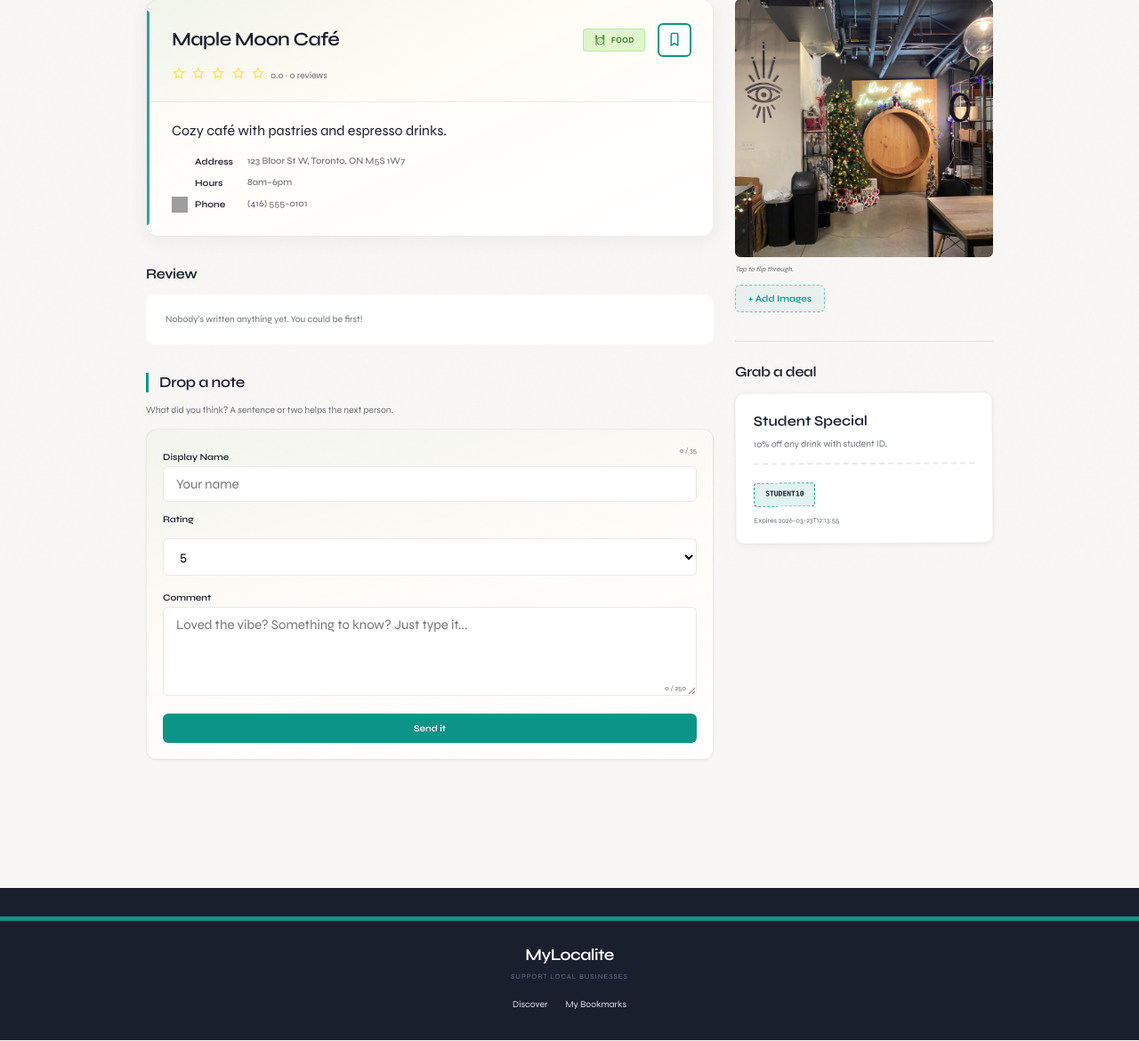
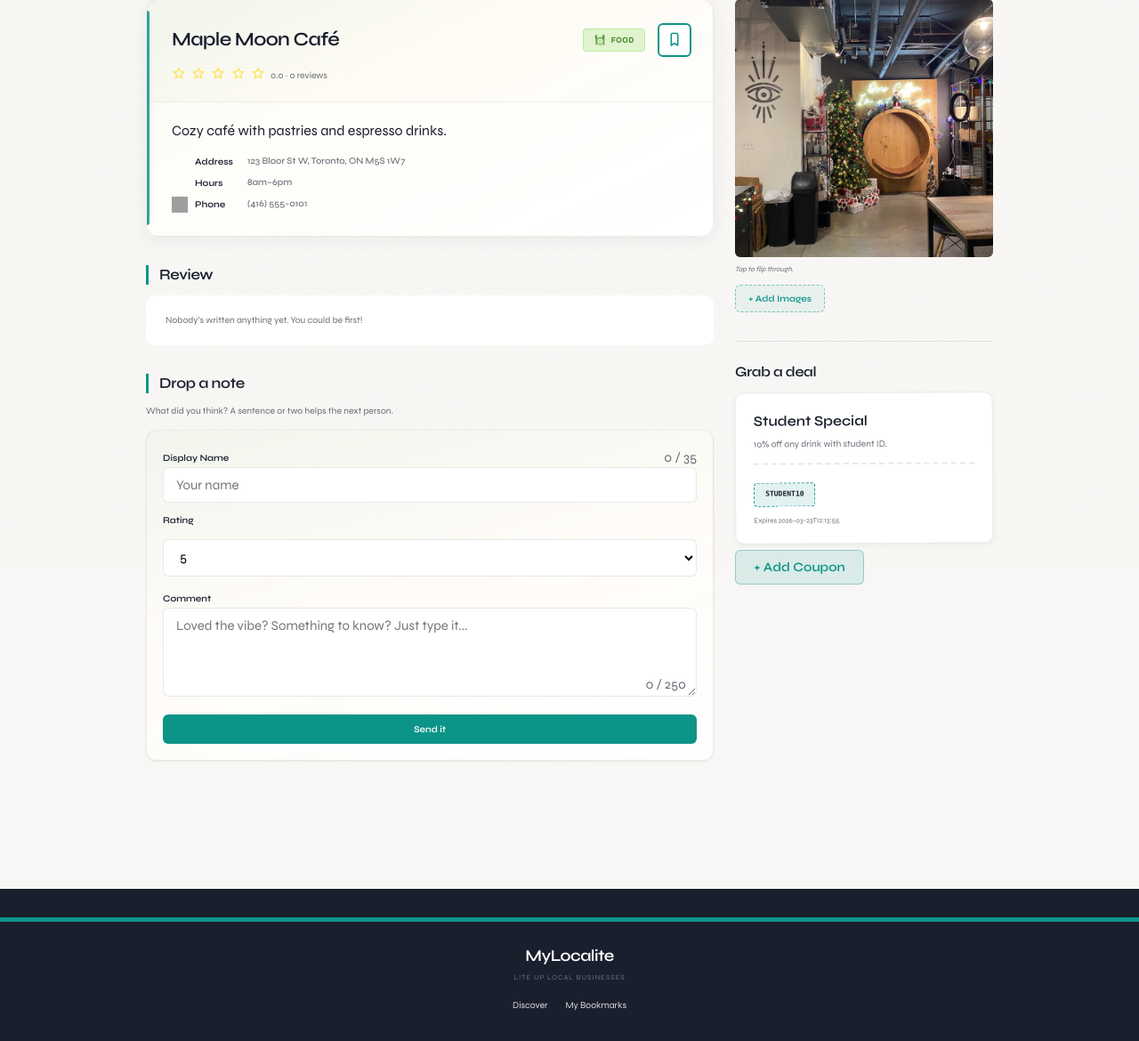
Before and after one commit to sherrychen29/mylocalite, a Flask app: page /business/1 in a window 1280 px wide. Shown: the part 162-1332 px from the top of the page at 89% size. Run offline with Flask 3, Linux system fonts and the light colour scheme; data comes from the database, SQL or seed files in the repository; both versions use the stored data as it was after the commit; grey boxes are pictures that could not be loaded.

Commit message:
Updated sizings

```diff
--- a/app.py
+++ b/app.py
@@ -67,6 +67,10 @@ def db_init():
         created_at TEXT
     )
     """)
+    # Index for fast is_bookmarked / toggle_bookmark lookups (avoids O(n^2) on discover)
+    cursor.execute(
+        "CREATE INDEX IF NOT EXISTS idx_bookmark_owner_business ON bookmark (username, business_id)"
+    )
 
     # Table: deals (business_id, title, description, coupon_code, expires_at, is_active)
     cursor.execute("""
@@ -81,7 +85,7 @@ def db_init():
     )
     """)
 
-    # Table: verification_attempt (review verification: question, answer_hash, passed, ip)
+    # Table: verification_attempt (review/upload/coupon verification: question, answer_hash, action, ip)
     cursor.execute("""
     CREATE TABLE IF NOT EXISTS verification_attempt (
         id INTEGER PRIMARY KEY AUTOINCREMENT,
@@ -91,9 +95,14 @@ def db_init():
         answer_hash TEXT,
         passed INTEGER,
         created_at TEXT,
-        ip TEXT
+        ip TEXT,
+        action TEXT
     )
     """)
+    try:
+        cursor.execute("ALTER TABLE verification_attempt ADD COLUMN action TEXT")
+    except sqlite3.OperationalError:
+        pass  # column already exists
 
     # Table: business_photo (business_id, filename, created_at)
     cursor.execute("""
@@ -526,12 +535,23 @@ def _allowed_image(filename):
 MAX_UPLOAD_PHOTOS_PER_REQUEST = 5
 
 
-# Upload photos for a business; save to static/uploads and insert into business_photo
+# Upload photos for a business; requires prior math verification
+VERIFIED_UPLOAD_EXPIRE_SECONDS = 120
+
 @app.route("/business/<int:business_id>/upload_photo", methods=["POST"])
 def upload_business_photo(business_id):
     business = fetch_business_by_id(business_id)
     if business is None:
         return "Business not found", 404
+    verified = session.get("verified_upload") == business_id
+    ts = session.get("verified_upload_ts", 0)
+    if not verified or (int(datetime.now().timestamp()) - ts) > VERIFIED_UPLOAD_EXPIRE_SECONDS:
+        session.pop("verified_upload", None)
+        session.pop("verified_upload_ts", None)
+        return "Please complete verification first (answer the math question).", 403
+    session.pop("verified_upload", None)
+    session.pop("verified_upload_ts", None)
+    session.modified = True
     files = request.files.getlist("image") or request.files.getlist("photo")
     files = [f for f in files if f and f.filename and f.filename.strip()]
     if not files:
@@ -552,6 +572,42 @@ def upload_business_photo(business_id):
             "INSERT INTO business_photo (business_id, filename, created_at) VALUES (?, ?, ?)",
             (business_id, safe_name, now),
         )
+    conn.commit()
+    conn.close()
+    return redirect(url_for("business_detail", business_id=business_id))
+
+
+# Add coupon/deal for a business; requires prior math verification
+VERIFIED_COUPON_EXPIRE_SECONDS = 120
+
+@app.route("/business/<int:business_id>/add_coupon", methods=["POST"])
+def add_coupon(business_id):
+    business = fetch_business_by_id(business_id)
+    if business is None:
+        return "Business not found", 404
+    verified = session.get("verified_coupon") == business_id
+    ts = session.get("verified_coupon_ts", 0)
+    if not verified or (int(datetime.now().timestamp()) - ts) > VERIFIED_COUPON_EXPIRE_SECONDS:
+        session.pop("verified_coupon", None)
+        session.pop("verified_coupon_ts", None)
+        return "Please complete verification first (answer the math question).", 403
+    session.pop("verified_coupon", None)
+    session.pop("verified_coupon_ts", None)
+    session.modified = True
+    title = request.form.get("title", "").strip()
+    description = request.form.get("description", "").strip()
+    coupon_code = request.form.get("coupon_code", "").strip()
+    expires_at = request.form.get("expires_at", "").strip()
+    if not title or not coupon_code:
+        return "Title and coupon code are required.", 400
+    if not expires_at:
+        expires_at = (datetime.now() + timedelta(days=30)).strftime("%Y-%m-%d")
+    conn = get_conn()
+    cur = conn.cursor()
+    cur.execute("""
+        INSERT INTO deal (business_id, title, description, coupon_code, expires_at, is_active)
+        VALUES (?, ?, ?, ?, ?, 1)
+    """, (business_id, title, description, coupon_code, expires_at))
     conn.commit()
     conn.close()
     return redirect(url_for("business_detail", business_id=business_id))
@@ -622,89 +678,87 @@ def bookmarks_page():
     )
 
 
-# Review: validate input, rate-limit, generate math question, store attempt and draft in session
+# Review/upload/coupon: validate input, rate-limit, generate math question, store attempt (and review draft if action=review)
 @app.route("/review/start_verification", methods=["POST"])
 def start_verification():
     data = request.get_json(silent=True) or {}
+    action = str(data.get("action", "review")).strip().lower() or "review"
+    if action not in ("review", "upload", "coupon"):
+        action = "review"
     business_id = str(data.get("business_id", "")).strip()
     username = str(data.get("username", "")).strip()
     rating = str(data.get("rating", "")).strip()
     comment = str(data.get("comment", "")).strip()
 
-    # Validate business_id, username, comment length, rating 1-5
     if not business_id.isdigit():
         return jsonify({"ok": False, "error": "Invalid business id."}), 400
-
-    if username == "":
-        return jsonify({"ok": False, "error": "Display name cannot be empty."}), 400
-    if len(username) > MAX_USERNAME_LEN:
-        return jsonify({"ok": False, "error": f"Display name too long (max {MAX_USERNAME_LEN} chars)."}), 400
-
-    if comment == "":
-        return jsonify({"ok": False, "error": "Comment cannot be empty."}), 400
-    if len(comment) > MAX_COMMENT_LEN:
-        return jsonify({"ok": False, "error": f"Comment too long (max {MAX_COMMENT_LEN} chars)."}), 400
-
-    try:
-        rating_int = int(rating)
-        if rating_int < 1 or rating_int > 5:
-            return jsonify({"ok": False, "error": "Rating must be 1–5."}), 400
-    except:
-        return jsonify({"ok": False, "error": "Invalid rating."}), 400
-
     business_id_int = int(business_id)
 
-    # Rate limit: block if user submitted a review recently
+    if action == "review":
+        if username == "":
+            return jsonify({"ok": False, "error": "Display name cannot be empty."}), 400
+        if len(username) > MAX_USERNAME_LEN:
+            return jsonify({"ok": False, "error": f"Display name too long (max {MAX_USERNAME_LEN} chars)."}), 400
+        if comment == "":
+            return jsonify({"ok": False, "error": "Comment cannot be empty."}), 400
+        if len(comment) > MAX_COMMENT_LEN:
+            return jsonify({"ok": False, "error": f"Comment too long (max {MAX_COMMENT_LEN} chars)."}), 400
+        try:
+            rating_int = int(rating)
+            if rating_int < 1 or rating_int > 5:
+                return jsonify({"ok": False, "error": "Rating must be 1–5."}), 400
+        except Exception:
+            return jsonify({"ok": False, "error": "Invalid rating."}), 400
+    else:
+        username = ""
+        rating_int = 0
+
+    # Rate limit
     now_ts = int(datetime.now().timestamp())
     last_ts = int(session.get("last_review_ts", 0))
-
     if last_ts and (now_ts - last_ts) < RATE_LIMIT_SECONDS:
         wait = RATE_LIMIT_SECONDS - (now_ts - last_ts)
         return jsonify({
             "ok": False,
-            "error": f"Rate limit: please wait {wait}s before posting another review.",
+            "error": f"Rate limit: please wait {wait}s before trying again.",
             "tries_left": None
         }), 429
 
     session["last_review_ts"] = now_ts
     session.modified = True
 
-    # Generate simple math question and hash the answer
     a = random.randint(2, 12)
     b = random.randint(2, 12)
     question = f"What is {a} + {b}?"
     answer = str(a + b)
-
     salt = uuid.uuid4().hex
     answer_hash = f"{salt}${_hash_answer(salt, answer)}"
-
     ip = _get_client_ip()
     created_at = datetime.now().isoformat(timespec="seconds")
 
-    # Save verification attempt (passed=0 until user answers correctly)
     conn = get_conn()
     cur = conn.cursor()
     cur.execute("""
-        INSERT INTO verification_attempt (username, business_id, question, answer_hash, passed, created_at, ip)
-        VALUES (?, ?, ?, ?, ?, ?, ?)
-    """, (username, business_id_int, question, answer_hash, 0, created_at, ip))
+        INSERT INTO verification_attempt (username, business_id, question, answer_hash, passed, created_at, ip, action)
+        VALUES (?, ?, ?, ?, ?, ?, ?, ?)
+    """, (username, business_id_int, question, answer_hash, 0, created_at, ip, action))
     attempt_id = cur.lastrowid
     conn.commit()
     conn.close()
 
-    # Store review draft in session keyed by attempt_id
-    session.setdefault("pending_reviews", {})
-    session["pending_reviews"][str(attempt_id)] = {
-        "business_id": business_id_int,
-        "username": username,
-        "rating": rating_int,
-        "comment": comment
-    }
+    if action == "review":
+        session.setdefault("pending_reviews", {})
+        session["pending_reviews"][str(attempt_id)] = {
+            "business_id": business_id_int,
+            "username": username,
+            "rating": rating_int,
+            "comment": comment
+        }
     session.setdefault("verification_tries", {})
     session["verification_tries"][str(attempt_id)] = 0
     session.modified = True
 
-    return jsonify({"ok": True, "attempt_id": attempt_id, "question": question})
+    return jsonify({"ok": True, "attempt_id": attempt_id, "question": question, "action": action})
 
 
 # Review: verify answer; if correct, insert review and redirect to business page
@@ -754,21 +808,36 @@ def submit_review():
             return jsonify({"ok": False, "error": "Too many failed attempts. Please try again.", "tries_left": 0})
         return jsonify({"ok": False, "error": "Incorrect answer. Try again.", "tries_left": tries_left})
 
-    # Correct: mark attempt passed in DB
     conn = get_conn()
     cur = conn.cursor()
     cur.execute("UPDATE verification_attempt SET passed = 1 WHERE id = ?", (int(attempt_id),))
     conn.commit()
     conn.close()
 
-    # Get review draft from session and insert into review table
+    attempt_action = (attempt.get("action") or "review")
+    bid = int(attempt["business_id"])
+
+    if attempt_action == "upload":
+        session["verified_upload"] = bid
+        session["verified_upload_ts"] = int(datetime.now().timestamp())
+        session["verification_tries"].pop(attempt_id, None)
+        session.modified = True
+        return jsonify({"ok": True, "action": "upload"})
+
+    if attempt_action == "coupon":
+        session["verified_coupon"] = bid
+        session["verified_coupon_ts"] = int(datetime.now().timestamp())
+        session["verification_tries"].pop(attempt_id, None)
+        session.modified = True
+        return jsonify({"ok": True, "action": "coupon"})
+
+    # Review: get draft and insert
     draft = session.get("pending_reviews", {}).get(attempt_id)
     if not draft:
         return jsonify({"ok": False, "error": "No pending review found. Please re-submit your review."}), 400
 
     created_at = datetime.now().isoformat(timespec="seconds")
     is_flagged = 0
-
     conn = get_conn()
     cur = conn.cursor()
     cur.execute("""
@@ -778,7 +847,6 @@ def submit_review():
     conn.commit()
     conn.close()
 
-    # Clear draft and try count from session
     session["pending_reviews"].pop(attempt_id, None)
     session["verification_tries"].pop(attempt_id, None)
     session.modified = True
--- a/static/css/styles.css
+++ b/static/css/styles.css
@@ -954,7 +954,7 @@ h3 { font-size: var(--text-lg); margin: 0 0 0.35em; }
   position: absolute;
   top: 0;
   right: 0;
-  font-size: var(--text-xs);
+  font-size: 0.95rem;
   font-weight: var(--weight-light);
   color: var(--muted);
 }
@@ -963,7 +963,7 @@ h3 { font-size: var(--text-lg); margin: 0 0 0.35em; }
   position: absolute;
   bottom: 10px;
   right: 12px;
-  font-size: var(--text-xs);
+  font-size: 0.95rem;
   font-weight: var(--weight-light);
   color: var(--muted);
   pointer-events: none;
@@ -1290,12 +1290,12 @@ h3 { font-size: var(--text-lg); margin: 0 0 0.35em; }
   line-height: 1.3;
 }
 
-.business-section-title--reviews,
 .business-section-title--deals {
   font-size: var(--text-base);
   font-weight: var(--weight-heavy);
 }
 
+.business-section-title--reviews,
 .business-section-title--form {
   padding-left: 12px;
   border-left: 3px solid var(--primary);
@@ -1735,7 +1735,7 @@ h3 { font-size: var(--text-lg); margin: 0 0 0.35em; }
 
 .empty-state h2 {
   margin: 0 0 10px;
-  font-size: var(--text-xl);
+  font-size: 1.125rem;
   font-weight: var(--weight-heavy);
   color: var(--ink);
 }
@@ -1799,7 +1799,7 @@ h3 { font-size: var(--text-lg); margin: 0 0 0.35em; }
 .modal-title,
 .modal h3 {
   margin: 0;
-  font-size: var(--text-xl);
+  font-size: 1.125rem;
   font-weight: var(--weight-heavy);
   letter-spacing: -0.02em;
 }
--- a/templates/base.html
+++ b/templates/base.html
@@ -50,7 +50,7 @@
         <div class="hero-footer-inner">
             <!-- Footer brand -->
             <a href="/" class="hero-footer-wordmark">MyLocalite</a>
-            <p class="hero-footer-tagline">Support local businesses</p>
+            <p class="hero-footer-tagline">Lite up local businesses</p>
             <!-- Footer links -->
             <nav class="hero-footer-nav" aria-label="Footer navigation">
                 <a href="{{ url_for('discover') }}">Discover</a>
--- a/templates/business.html
+++ b/templates/business.html
@@ -133,7 +133,7 @@
                 </div>
                 {% endif %}
             </div>
-            <!-- Deals list -->
+            <!-- Deals list + Add Coupon -->
             <section class="business-section business-section--deals">
                 <h2 class="business-section-title business-section-title--deals">Grab a deal</h2>
                 {% if deals|length == 0 %}
@@ -152,6 +152,7 @@
                     {% endfor %}
                 </ul>
                 {% endif %}
+                <button type="button" class="btn btn-view btn-add-coupon" id="addCouponBtn" style="margin-top: 8px;">+ Add Coupon</button>
             </section>
         </aside>
     </div>
@@ -169,6 +170,30 @@
             <button type="button" class="gallery-nav gallery-next" id="galleryNext" aria-label="Next image">›</button>
         </div>
         <span class="gallery-counter" id="galleryCounter" aria-live="polite"></span>
+    </div>
+</div>
+
+<!-- Add Coupon modal (shown after verification) -->
+<div id="couponModalOverlay" class="modal-overlay" aria-hidden="true">
+    <div class="modal" role="dialog" aria-modal="true" aria-labelledby="couponModalTitle">
+        <div class="modal-header">
+            <h3 id="couponModalTitle" class="modal-title">Add Coupon</h3>
+            <button type="button" class="modal-x" id="closeCouponModal" aria-label="Close">✕</button>
+        </div>
+        <form id="couponForm" method="POST" action="{{ url_for('add_coupon', business_id=business['id']) }}" class="modal-form">
+            <label for="couponTitle">Title *</label>
+            <input id="couponTitle" name="title" class="input" placeholder="e.g. 10% off" required>
+            <label for="couponDesc">Description</label>
+            <input id="couponDesc" name="description" class="input" placeholder="e.g. Valid on dine-in only">
+            <label for="couponCode">Coupon code *</label>
+            <input id="couponCode" name="coupon_code" class="input" placeholder="e.g. SAVE10" required>
+            <label for="couponExpiry">Expires (YYYY-MM-DD)</label>
+            <input id="couponExpiry" name="expires_at" class="input" type="date" placeholder="Optional">
+            <div class="modal-actions">
+                <button type="button" id="cancelCouponBtn" class="btn btn-view">Cancel</button>
+                <button type="submit" class="btn">Add</button>
+            </div>
+        </form>
     </div>
 </div>
 
@@ -202,18 +227,26 @@
         try { return JSON.parse(el.textContent) || []; } catch (e) { return []; }
     })();
 
-    /* Add-image button: trigger file input; on file chosen, submit upload form */
-    (function() {
+    /* Add-image: require verification first, then open file input */
     var addImageBtn = document.getElementById("addImageBtn");
     var imageFileInput = document.getElementById("imageFileInput");
     var uploadImageForm = document.getElementById("uploadImageForm");
+    var businessIdForUpload = "{{ business['id'] }}";
     if (addImageBtn && imageFileInput && uploadImageForm) {
-            addImageBtn.addEventListener("click", function() { imageFileInput.click(); });
+        addImageBtn.addEventListener("click", function() {
+            fetch("/review/start_verification", {
+                method: "POST",
+                headers: { "Content-Type": "application/json" },
+                body: JSON.stringify({ action: "upload", business_id: businessIdForUpload })
+            }).then(function(r) { return r.json(); }).then(function(data) {
+                if (data.ok) openModal(data.question, data.attempt_id);
+                else alert(data.error || "Could not start verification.");
+            }).catch(function() { alert("Network error."); });
+        });
         imageFileInput.addEventListener("change", function() {
             if (imageFileInput.files && imageFileInput.files.length > 0) uploadImageForm.submit();
         });
     }
-    })();
 
     /* Gallery overlay: show image at index, prev/next, close, keyboard */
     (function() {
@@ -346,6 +379,7 @@
 
         const formData = new FormData(reviewForm);
         const payload = {
+            action: "review",
             business_id: formData.get("business_id"),
             username: formData.get("username"),
             rating: formData.get("rating"),
@@ -374,7 +408,7 @@
         }
     });
 
-    /* On verification Submit: POST answer to /review/submit; redirect on success */
+    /* On verification Submit: POST answer; then redirect, open file input, or show coupon form */
     submitBtn.addEventListener("click", async () => {
         errEl.style.display = "none";
         triesEl.style.display = "none";
@@ -404,21 +438,61 @@
             if (!data.ok) {
                 errEl.textContent = data.error || "Verification failed.";
                 errEl.style.display = "block";
-
                 if (typeof data.tries_left !== "undefined") {
-                    triesEl.textContent = `Tries left: ${data.tries_left}`;
+                    triesEl.textContent = "Tries left: " + data.tries_left;
                     triesEl.style.display = "block";
+                }
+                if (data.tries_left === 0) {
+                    closeModal();
                 }
                 return;
             }
 
             closeModal();
+            if (data.redirect) {
                 window.location.href = data.redirect;
-
+            } else if (data.action === "upload" && imageFileInput) {
+                imageFileInput.click();
+            } else if (data.action === "coupon") {
+                var couponOverlay = document.getElementById("couponModalOverlay");
+                if (couponOverlay) {
+                    couponOverlay.style.display = "flex";
+                    couponOverlay.setAttribute("aria-hidden", "false");
+                }
+            }
         } catch (err) {
             errEl.textContent = "Network error. Please try again.";
             errEl.style.display = "block";
         }
     });
+
+    /* Add Coupon: require verification first, then show coupon form */
+    var addCouponBtn = document.getElementById("addCouponBtn");
+    var couponModalOverlay = document.getElementById("couponModalOverlay");
+    var closeCouponModal = document.getElementById("closeCouponModal");
+    var cancelCouponBtn = document.getElementById("cancelCouponBtn");
+    if (addCouponBtn) {
+        addCouponBtn.addEventListener("click", function() {
+            fetch("/review/start_verification", {
+                method: "POST",
+                headers: { "Content-Type": "application/json" },
+                body: JSON.stringify({ action: "coupon", business_id: "{{ business['id'] }}" })
+            }).then(function(r) { return r.json(); }).then(function(data) {
+                if (data.ok) openModal(data.question, data.attempt_id);
+                else alert(data.error || "Could not start verification.");
+            }).catch(function() { alert("Network error."); });
+        });
+    }
+    function closeCouponModalFn() {
+        if (couponModalOverlay) {
+            couponModalOverlay.style.display = "none";
+            couponModalOverlay.setAttribute("aria-hidden", "true");
+        }
+    }
+    if (closeCouponModal) closeCouponModal.addEventListener("click", closeCouponModalFn);
+    if (cancelCouponBtn) cancelCouponBtn.addEventListener("click", closeCouponModalFn);
+    if (couponModalOverlay) couponModalOverlay.addEventListener("click", function(e) {
+        if (e.target === couponModalOverlay) closeCouponModalFn();
+    });
 </script>
 {% endblock %}
```
Also changed, not shown: data/locallift.db. Lines whose indentation alone changed are shown as unchanged.
